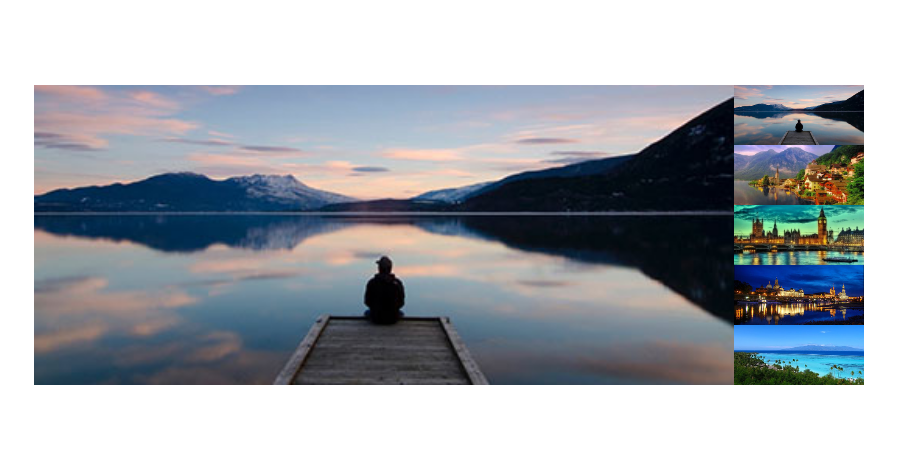
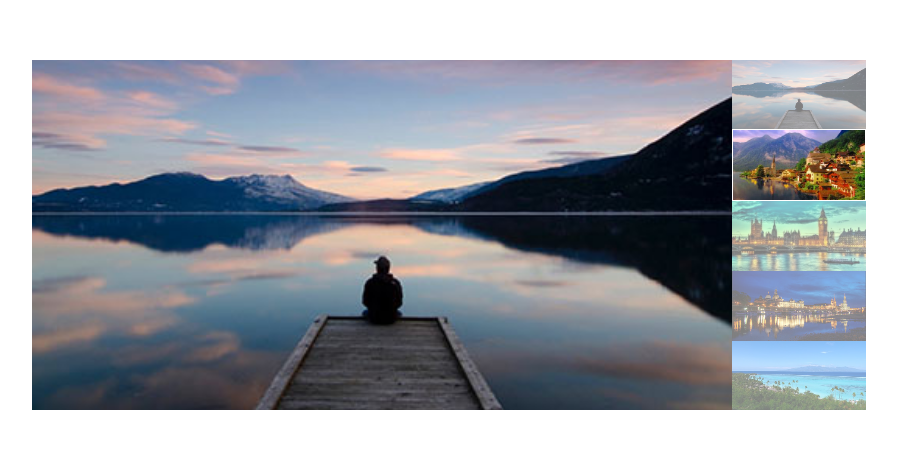
Before and after one commit to davidechon/js-array-carousel, a plain HTML site: page index.html in a window 1280 px wide. Shown: the part 165-614 px from the top of the page, without its empty margins (191-1088 px from the left). Drawn offline with Linux system fonts and the light colour scheme.

Commit message:
html + css

```diff
--- a/css/style.css
+++ b/css/style.css
@@ -20,32 +20,42 @@
 }
 
 .row{
-  height: 300px;
+  width: 834px;
+  height: 350px;
   display: flex;
   flex-flow: row nowrap;
   align-items: center;
   row-gap: 0;
-
   overflow: hidden;
 }
 .primary > img{
   width: 700px;
-  height: 305px;
+  height: auto;
   object-fit: cover;
 }
 .thumb-container{
-  height: 300px;
+  height: auto;
   display: flex;
   flex-flow: column wrap;
+  align-items: stretch;
   column-gap: 0;
-  /* border: 1px solid blue; */
 }
-.secondary > img{
+.secondary>img{
   display: block;
-  width: 130px;
-  height: 60px;
+  width: 100%;
+  height: 70px;
   object-fit: cover;
 }
 
-.active{}
-.overlay{}
+.active{
+  opacity: 1;
+  border: 1px solid #ffffff;
+}
+.overlay{
+  opacity: 0.5;
+}
+.overlay:hover{
+  opacity: 1;
+  border: 1px solid #ffffff;
+  cursor: pointer;
+}
--- a/index.html
+++ b/index.html
@@ -21,19 +21,19 @@
         <img src="img/01.jpg" alt="img 01">
       </div> <!-- /primary -->
       <div class="thumb-container">
-        <div class="secondary">
+        <div class="secondary overlay">
           <img src="img/01.jpg" alt="thumb img 01">
         </div> <!-- /secondary 01 -->
-        <div class="secondary">
+        <div class="secondary active">
           <img src="img/02.jpg" alt="thumb img 02">
         </div> <!-- /secondary 02 -->
-        <div class="secondary">
+        <div class="secondary overlay">
           <img src="img/03.jpg" alt="thumb img 03">
         </div> <!-- /secondary 03 -->
-        <div class="secondary">
+        <div class="secondary overlay">
           <img src="img/04.jpg" alt="thumb img 04">
         </div> <!-- /secondary 04 -->
-        <div class="secondary">
+        <div class="secondary overlay">
           <img src="img/05.jpg" alt="thumb img 05">
         </div> <!-- /secondary 05 -->
       </div> <!-- /thumb-container -->
```
